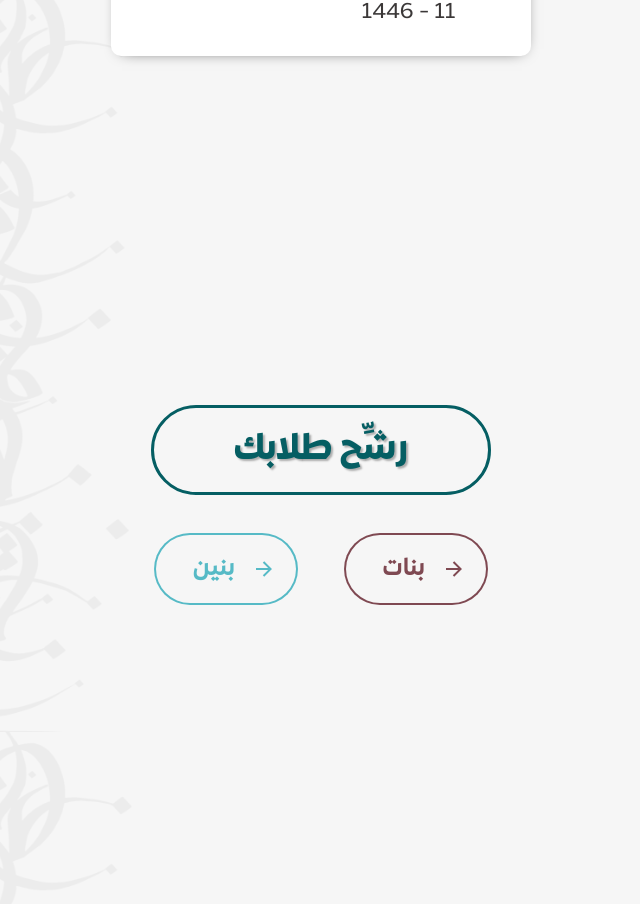
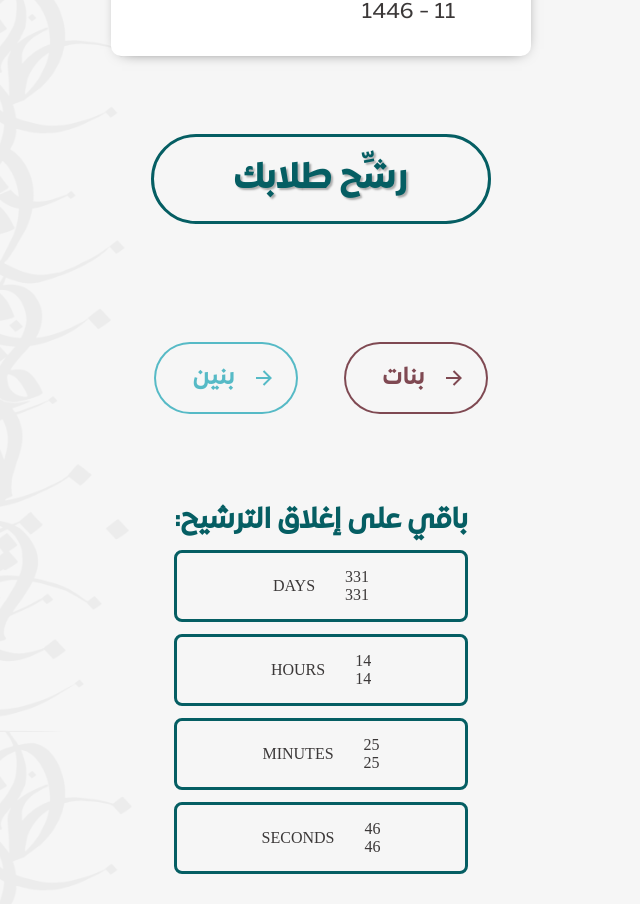
Before and after one commit to IcyCocktail/competition, a React (Create React App) app: page / in a window 1280 px wide. Shown: the part 2296-3200 px from the top of the page, without its empty margins (319-959 px from the left). Built offline with nearby package versions, Linux system fonts and the light colour scheme.

Commit message:
flip timer.if it doesn't work,the code is in ChatGPT

```diff
--- /dev/null
+++ b/src/assets/countdown.js
@@ -0,0 +1,45 @@
+import React, { useState, useEffect } from "react";
+import './styles.css';
+
+const Countdown = ({ targetDate }) => {
+    const calculateTimeLeft = () => {
+        const difference = new Date(targetDate) - new Date();
+        if (difference <= 0) return { days: 0, hours: 0, minutes: 0, seconds: 0 };
+
+        return {
+            days: String(Math.floor(difference / (1000 * 60 * 60 * 24))).padStart(2, "0"),
+            hours: String(Math.floor((difference / (1000 * 60 * 60)) % 24)).padStart(2, "0"),
+            minutes: String(Math.floor((difference / (1000 * 60)) % 60)).padStart(2, "0"),
+            seconds: String(Math.floor((difference / 1000) % 60)).padStart(2, "0"),
+        };
+    };
+
+    const [timeLeft, setTimeLeft] = useState(calculateTimeLeft());
+
+    useEffect(() => {
+        const timer = setInterval(() => {
+            setTimeLeft(calculateTimeLeft());
+        }, 1000);
+
+        return () => clearInterval(timer); // Cleanup on unmount
+    }, [targetDate]);
+
+    return (
+        <div className="countdown">
+
+            {Object.entries(timeLeft).map(([label, value]) => (
+
+                <div className="time-box" key={label}>
+                    <div className="flip-card">
+                        <div className="top">{value}</div>
+                        <div className="bottom">{value}</div>
+                    </div>
+                    <span>{label.toUpperCase()}</span>
+                </div>
+
+            ))}
+        </div>
+    );
+};
+
+export default Countdown;
--- a/src/assets/styles.css
+++ b/src/assets/styles.css
@@ -441,9 +441,8 @@ nav ul {
     border: var(--forest) 3px solid;
     border-radius: 50px;
     padding: 20px 80px;
+    margin-bottom: 100px;
 }
-
-
 
 .nominating .buttons {
     grid-row: 2;
@@ -452,11 +451,7 @@ nav ul {
     justify-content: center;
     align-items: center;
     gap: 50px;
-    margin-top: 20px;
 }
-
-
-
 .nominating .buttons .girls {
     position: relative;
     display: flex;
@@ -634,3 +629,63 @@ nav ul {
     height: 220px;
     opacity: 1;
 }
+
+.nominating .time-box{
+    border: 3px solid var(--forest);
+    border-radius: 8px;
+    padding: 15px;
+    display: flex;
+    align-items: center;
+    justify-content: center;
+    gap: 30px;
+    margin-top: 12px;
+}
+
+.nominating .time-box div p{
+    font-size: 22px;
+}
+
+.nominating .time-box-all h3{
+    margin-top: 72px;
+    font-size: 28px;
+    color: var(--forest);
+}
+
+.nominating .time-box .flip{
+    background: var(--forest);
+    border-radius: 5px;
+    color: white;
+    margin-top: 14px;
+    width: 80px;
+    height: 100px;
+    font-size: 30px;
+    font-family: bold;
+    display: flex;
+    align-items: center;
+    justify-content: center;
+    perspective: 200px;
+    overflow: hidden;
+    position: relative;
+}
+
+@keyframes flip {
+    0% { transform: rotateX(0deg); }
+    100% { transform: rotateX(-180deg); }
+  }
+
+/* .nominating .time-box .flip::before{
+    content: '';
+    position: absolute;
+    width: 100%;
+    height: 1px;
+    z-index: 2;
+    background-color: var(--forest);
+    box-shadow: 0px 0px 3px 0px rgba(0, 0, 0, 0.3);
+}
+.nominating .time-box .flip::after{
+    position: absolute;
+    left: 17px;
+    width: 10px;
+    height: 20px;
+    background-color: #969696;
+} */
--- a/src/pages/home.js
+++ b/src/pages/home.js
@@ -1,6 +1,7 @@
 import React from "react";
 import { Link } from "react-router-dom";
 import DateCard from "../assets/dates.js"
+import Countdown from "../assets/countdown.js";
 import "../assets/styles.css";
 
 function Home() {
@@ -94,6 +95,10 @@ function Home() {
                     </button>
                 </div>
 
+                <div className="time-box-all">
+                    <h3>باقي على إغلاق الترشيح:</h3>
+                    <Countdown targetDate="2025-12-31T23:59:59" />
+                </div>
             </section>
         </>
 
```
